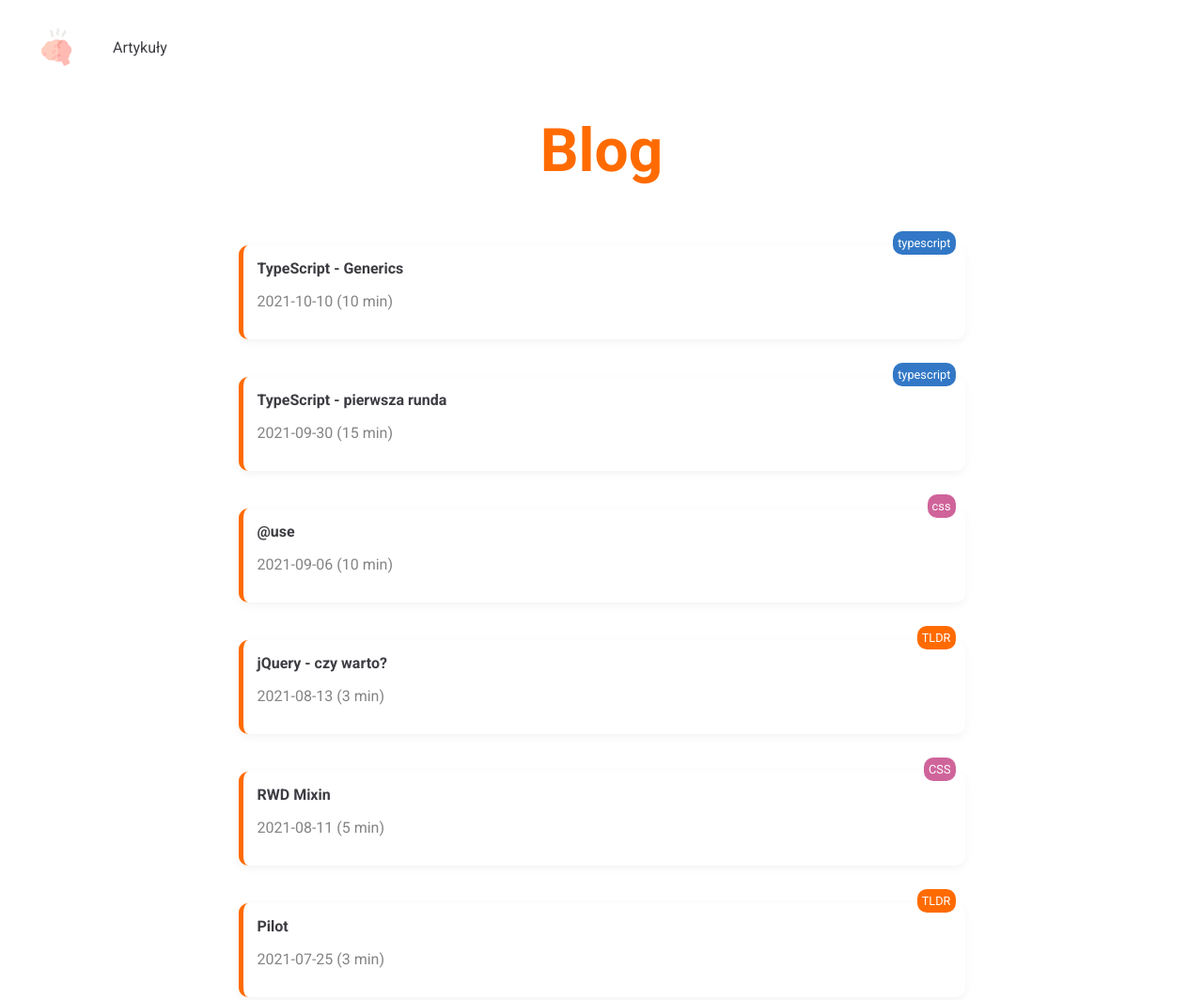
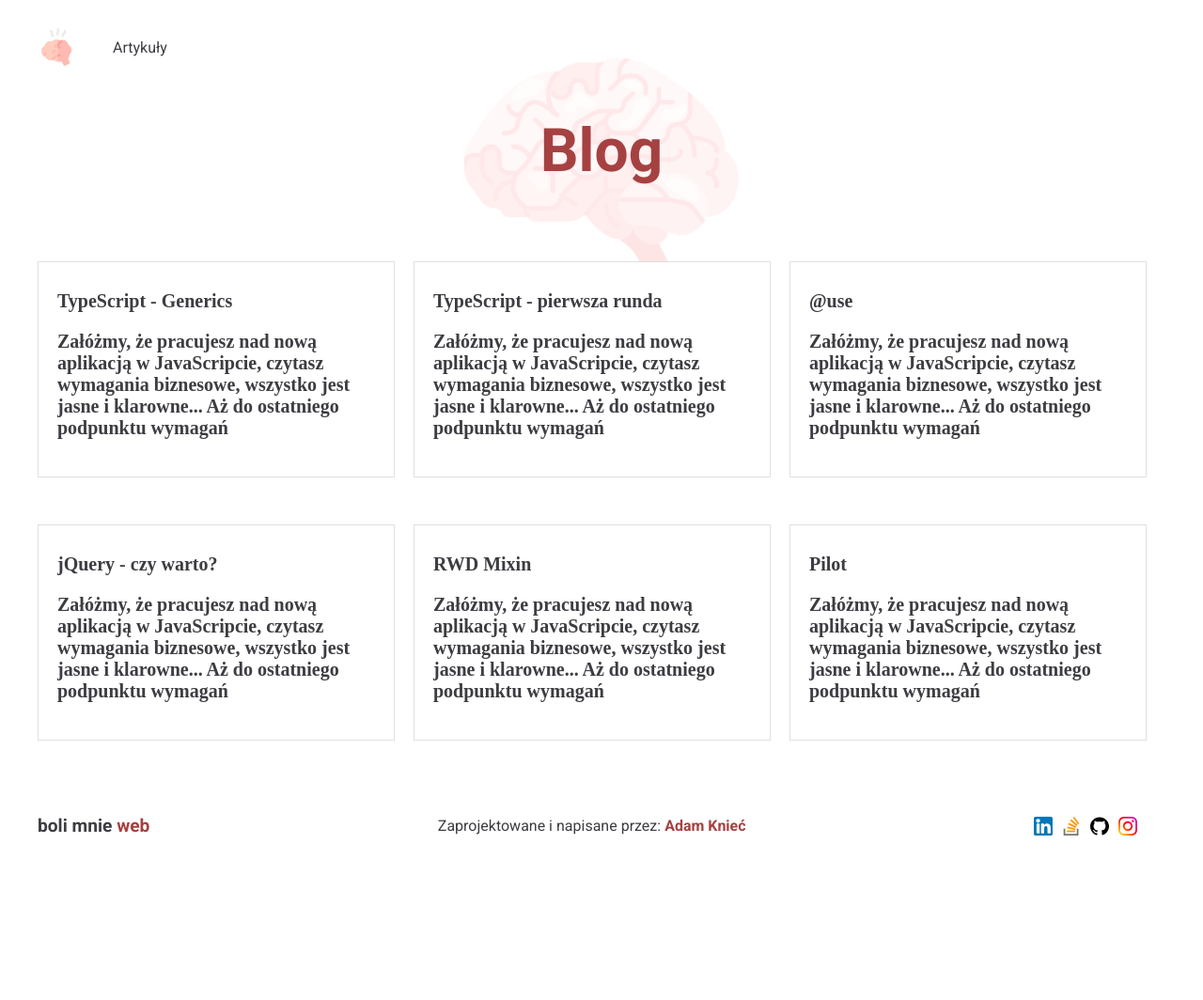
Before and after one commit to AdamKniec/bmw, a Gatsby site: page /blog in a window 1280 px wide. Shown: the top 1064 px of the page at 94% size. After the commit the page ends 920 px from the top, so only its background shows below. Built offline with nearby package versions, Linux system fonts and the light colour scheme; Gatsby itself is replaced by a stand-in of ours.

Commit message:
adding the markup and styling changes to blog subpage

```diff
--- a/src/pages/blog.tsx
+++ b/src/pages/blog.tsx
@@ -1,4 +1,5 @@
 import { graphql, Link } from "gatsby";
+import { StaticImage } from "gatsby-plugin-image";
 import * as React from "react";
 
 import Layout from "../components/Layout";
@@ -33,37 +34,42 @@ const Blog = (props: blogProps) => {
         description="Artykuły związane ze światem web-developmentu"
       />
       <div className="articles-list">
-        <h1 className="blog-main-heading">Blog</h1>
-        {data.allMarkdownRemark.edges.map((article) => {
-          return (
-            <article className="blog-post-short">
+        <div className="intro-wrapper">
+          <h1 className="blog-main-heading">Blog</h1>
+          <StaticImage src="../images/brain.png" alt="" className="brain-img" />
+        </div>
+        <div className="articles-container">
+          {data.allMarkdownRemark.edges.map((article) => {
+            return (
               <Link
                 to={article.node.frontmatter.path}
-                key={article.node.frontmatter.title}
-                className="blog-post-link"
+                className="latest-article-link latest-article-box"
               >
-                <span className="article-title">
-                  {article.node.frontmatter.title}
-                </span>
-                <div className="tags-wrapper">
-                  {article.node.frontmatter.tags.map(
-                    (tag: string, index: number) => {
-                      return (
-                        <span
-                          className={`tag ${tag.toLocaleLowerCase()}`}
-                          key={index.toString()}
-                        >
-                          {tag}
-                        </span>
-                      );
+                {/* {post.node.frontmatter.tags.map((tag) => {
+                return (
+                  <img
+                    alt="UZUPELNIC"
+                    src={
+                      data.allImageSharp.edges.filter((item) =>
+                        item.node.fluid.src.includes(tag)
+                      )[0].node.fluid.src
                     }
-                  )}
-                </div>
-                <p className="metadata-short">{`${article.node.frontmatter.date} (${article.node.frontmatter.readTime} min)`}</p>
+                    className="category-img"
+                  />
+                );
+              })} */}
+                {article.node.frontmatter.title}
+                {/* <p className="metadata-short">{`${post.node.frontmatter.date} (${post.node.frontmatter.readTime} min)`}</p> */}
+
+                <p className="link-description">
+                  Załóżmy, że pracujesz nad nową aplikacją w JavaScripcie,
+                  czytasz wymagania biznesowe, wszystko jest jasne i klarowne...
+                  Aż do ostatniego podpunktu wymagań
+                </p>
               </Link>
-            </article>
-          );
-        })}
+            );
+          })}
+        </div>
       </div>
     </Layout>
   );
--- a/src/styles/sass/_blog.scss
+++ b/src/styles/sass/_blog.scss
@@ -1,71 +1,50 @@
-
 @use "colors";
 @use "mixins";
 .articles-list {
+  padding-left: 1rem;
+  padding-right: 1rem;
+  max-width: 1200px;
+  margin: 0 auto;
+  .intro-wrapper {
+    margin: 0 auto;
     display: flex;
-    flex-direction: column;
+    justify-content: center;
     align-items: center;
-    font-family: Roboto;
     .blog-main-heading {
       font-family: Roboto;
       font-weight: bold;
       font-size: 4rem;
-        color: colors.$main-orange;
+      margin-bottom: 5rem;
+      color: colors.$text-red;
       @include mixins.breakpoint(mobileonly) {
         font-size: 3rem;
       }
     }
-    .blog-post-short  {
-        border-left: 5px solid colors.$main-orange;
-        border-radius: 10px;
-        display: block;
-        width: 60%;
-        margin: 20px;
-        box-shadow: 0 3px 10px rgb(0 0 0 / 5%);
-        @include mixins.breakpoint(mobileonly) {
-            width: 100%;
+    .brain-img {
+      position: absolute;
+      top: 10px;
+      width: 300px;
+      z-index: -1;
     }
-        .blog-post-link {
+  }
+  .articles-container {
+    display: flex;
+    flex-wrap: wrap;
+    .latest-article-link {
+      position: relative;
+      border: 1px solid red;
+      margin-bottom: 50px;
+      width: 380px;
+      background-color: colors.$white;
+      border: 1px solid colors.$light-gray-border;
+      margin-right: 20px;
       text-decoration: none;
       color: colors.$bg-gray;
-            display: block;
-            padding: 15px;
-            height: 100%;
-            position: relative;
-            @include mixins.breakpoint(mobileonly) {
+      font-weight: bold;
+      font-size: 20px;
+      padding: 20px;
       padding-top: 30px;
-            }
-            .article-title {
-                font-family: Roboto;
-                font-weight: bold;
-            }
-            .tags-wrapper {
-                display: flex;
-                margin-top: 20px;
-                font-size: 0.8rem;
-                position: absolute;
-                top: -35px;
-                right: 0;
-                .tag {
-                    background-color: colors.$main-orange;
-                    padding: 5px;
-                    border-radius: 10px;
-                    margin-right: 10px;
-                    color: white;
-                }
-                .typescript {
-                    background-color: colors.$typescript;
-                }
-                .css {
-                    background-color: colors.$css;
-                }
-                .tldr {
-                    background-color: colors.$main-orange;
-                }
-            }
-            .metadata-short {
-                color: colors.$text-gray;
+      box-sizing: border-box;
     }
   }
 }
-}
```
Also changed, not shown: src/styles/css/combined.css, 1 other file. Lines whose indentation alone changed are shown as unchanged.
